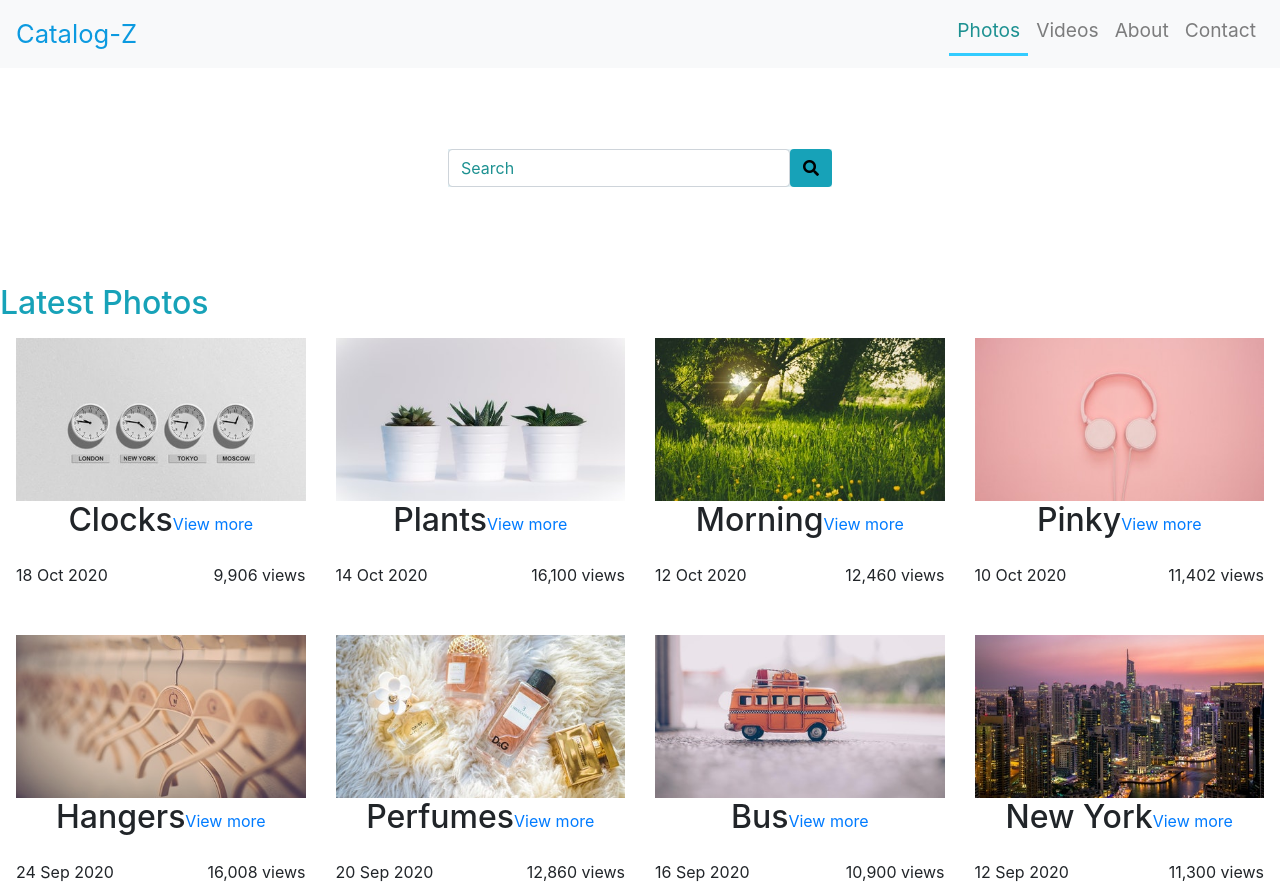
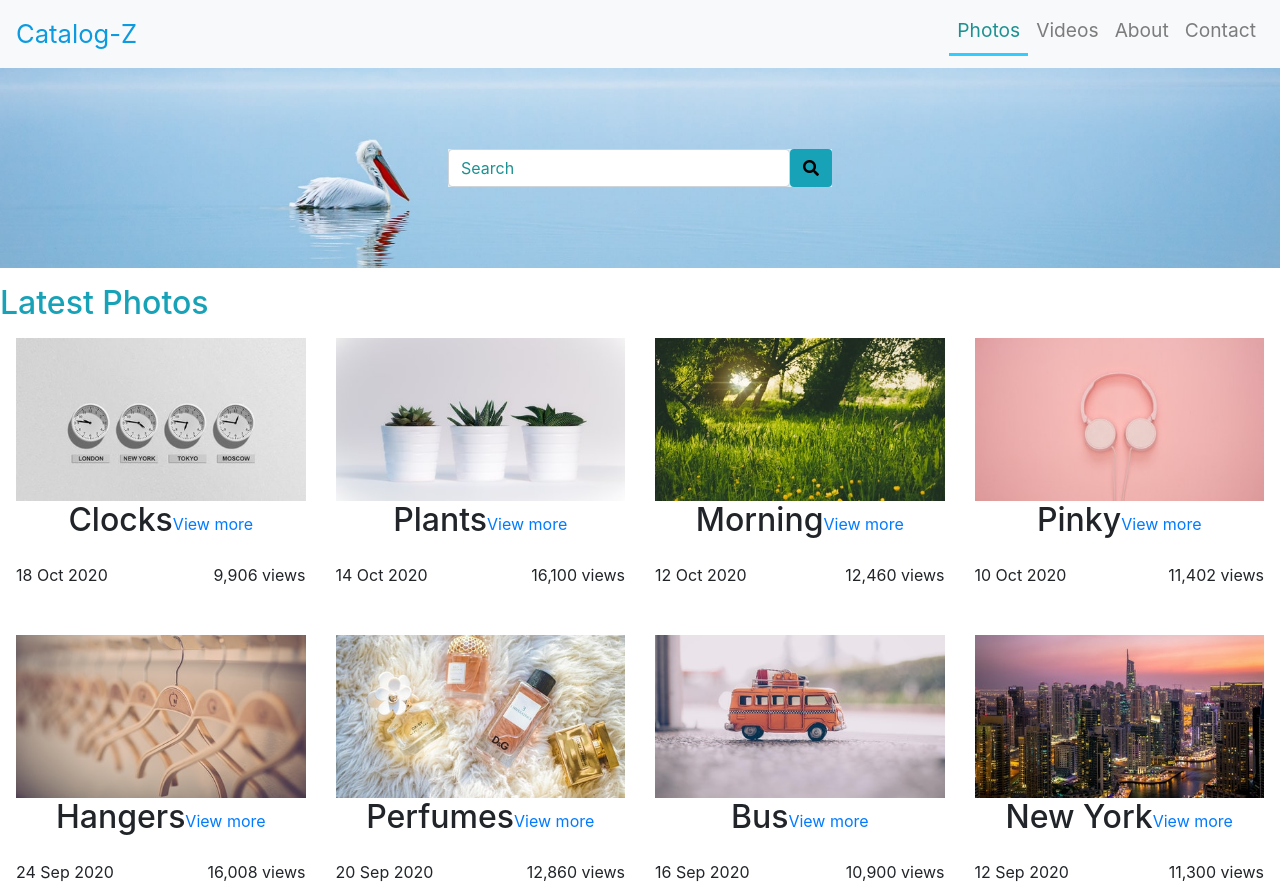
Before and after one commit to dharanim04/Week7Challenge, a plain HTML site: page index.html in a window 1280 px wide. Shown: the top 887 px of the page. Drawn offline with nearby package versions, Linux system fonts and the light colour scheme.

Commit message:
Update mystyle.css

```diff
--- a/css/mystyle.css
+++ b/css/mystyle.css
@@ -52,7 +52,7 @@
     /* width: 100%; */
     background-size: cover;
     background-position: center center;
-    background-image: url("./img/hero.jpg");
+    background-image: url("../img/hero.jpg");
 }
 .text-info::placeholder { /* Chrome, Firefox, Opera, Safari 10.1+ */
     color: #1d9191;
```
